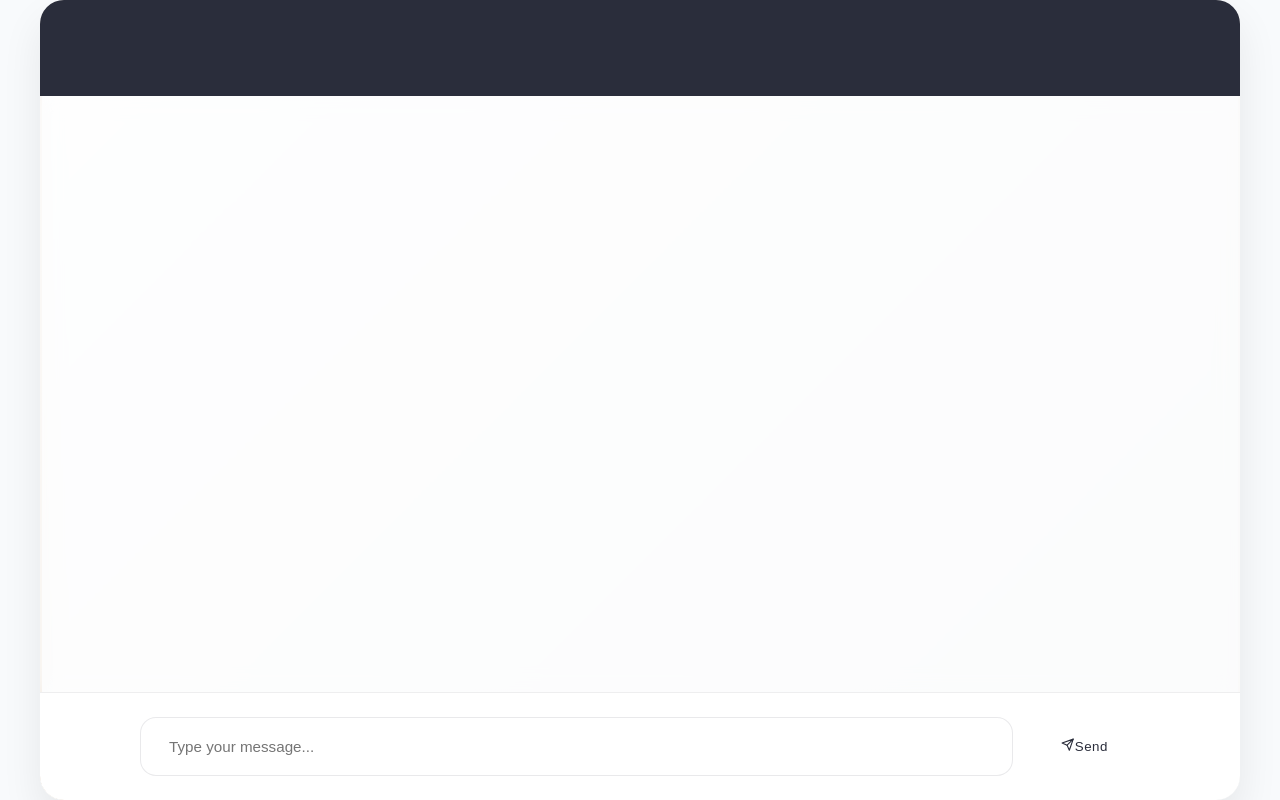
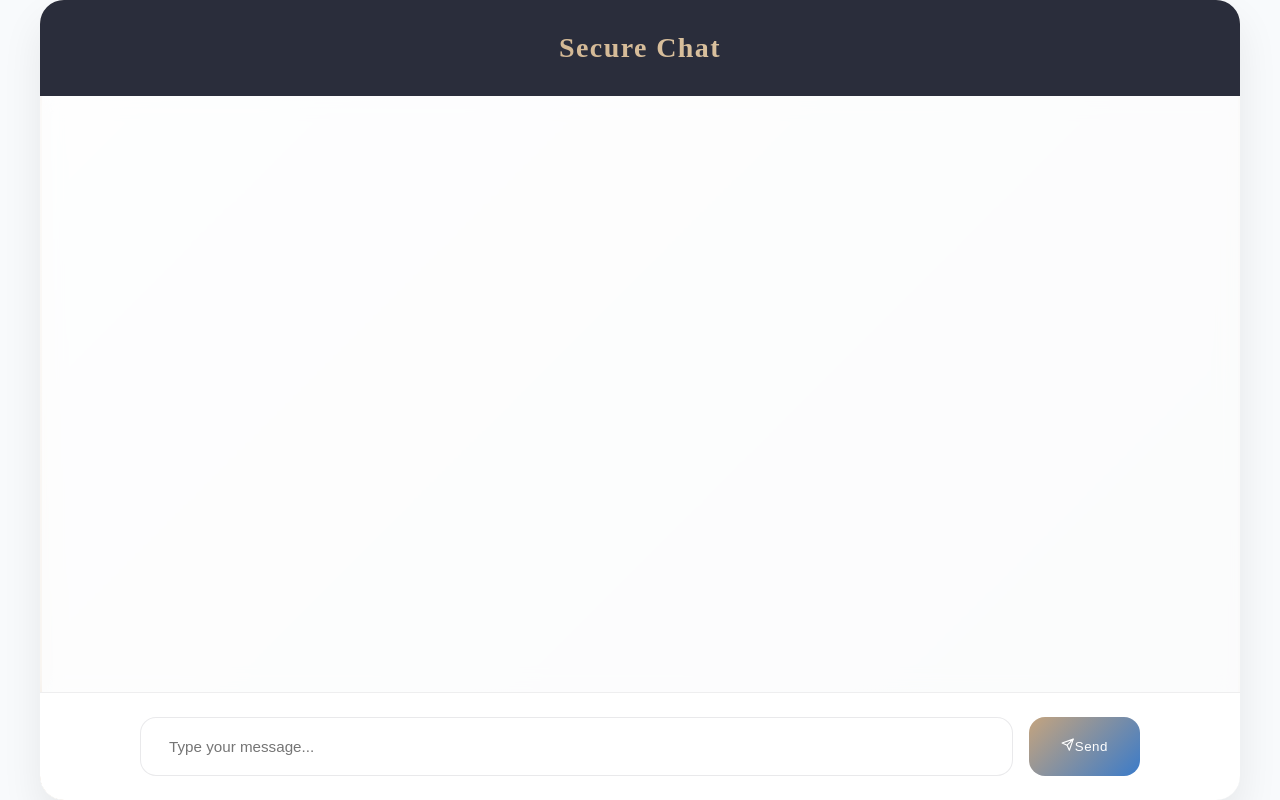
Before and after one commit to SaraLaouini1/chatbot, a React (Vite) app: page / in a window 1280 px wide. Built offline with nearby package versions, Linux system fonts and the light colour scheme.

Commit message:
Chat.css

```diff
--- a/src/components/Chat.css
+++ b/src/components/Chat.css
@@ -1,3 +1,4 @@
+/* Chat.css */
 
 /* Base Container */
 .chat-container {
@@ -38,10 +39,10 @@
   color: white;
   position: relative;
   overflow: hidden;
-  display: flex;
-  justify-content: center;
-  align-items: center;
-  text-align: center;
+  display: flex; /* Add this */
+  justify-content: center; /* Add this */
+  align-items: center; /* Add this */
+  text-align: center; /* Add this */
 }
 
 .chat-header::after {
@@ -68,11 +69,12 @@
   position: relative;
   z-index: 1;
   padding: 0.5rem 1rem;
-  background: linear-gradient(45deg, var(--gold-accent), var(--gold-secondary));
+  background: linear-gradient(45deg, var(--gold-accent), #E8D5B5);
   -webkit-background-clip: text;
   background-clip: text;
   color: transparent;
-  width: 100%;
+  /* Remove display: inline-block */
+  width: 100%; /* Add this */
 }
 
 /* Messages Container */
@@ -108,11 +110,11 @@
 }
 
 .message.user {
-  background: linear-gradient(135deg, var(--gold-accent), var(--gold-secondary));
-  color: var(--text-primary);
+  background: linear-gradient(135deg, var(--accent-color), #3B7BC9);
+  color: white;
   margin-left: auto;
   border-radius: 24px 24px 4px 24px;
-  box-shadow: 0 8px 24px rgba(197, 164, 126, 0.2);
+  box-shadow: 0 8px 24px rgba(74, 144, 226, 0.2);
 }
 
 .message.bot {
@@ -169,16 +171,16 @@
 
 .chat-input:focus {
   outline: none;
-  border-color: var(--gold-accent);
-  box-shadow: 0 0 0 2px rgba(197, 164, 126, 0.1);
+  border-color: var(--accent-color);
+  box-shadow: 0 0 0 2px rgba(74, 144, 226, 0.2);
   background: white;
 }
 
 .send-button {
   padding: 1rem 2rem;
   border-radius: 16px;
-  background: linear-gradient(135deg, var(--gold-accent), var(--gold-secondary));
-  color: var(--text-primary);
+  background: linear-gradient(135deg, var(--accent-color), #3B7BC9);
+  color: white;
   border: none;
   font-weight: 500;
   letter-spacing: 0.04em;
@@ -188,9 +190,8 @@
 }
 
 .send-button:hover {
-  background: linear-gradient(135deg, #B08F68, #D7C1A1);
   transform: translateY(-1px);
-  box-shadow: 0 8px 16px rgba(197, 164, 126, 0.2);
+  box-shadow: 0 8px 16px rgba(74, 144, 226, 0.2);
 }
 
 .send-button::after {
@@ -231,8 +232,8 @@
 .spinner {
   width: 24px;
   height: 24px;
-  border: 3px solid rgba(197, 164, 126, 0.2);
-  border-top-color: var(--gold-accent);
+  border: 3px solid rgba(74, 144, 226, 0.2);
+  border-top-color: var(--accent-color);
   border-radius: 50%;
   animation: spin 1s linear infinite;
 }
```
